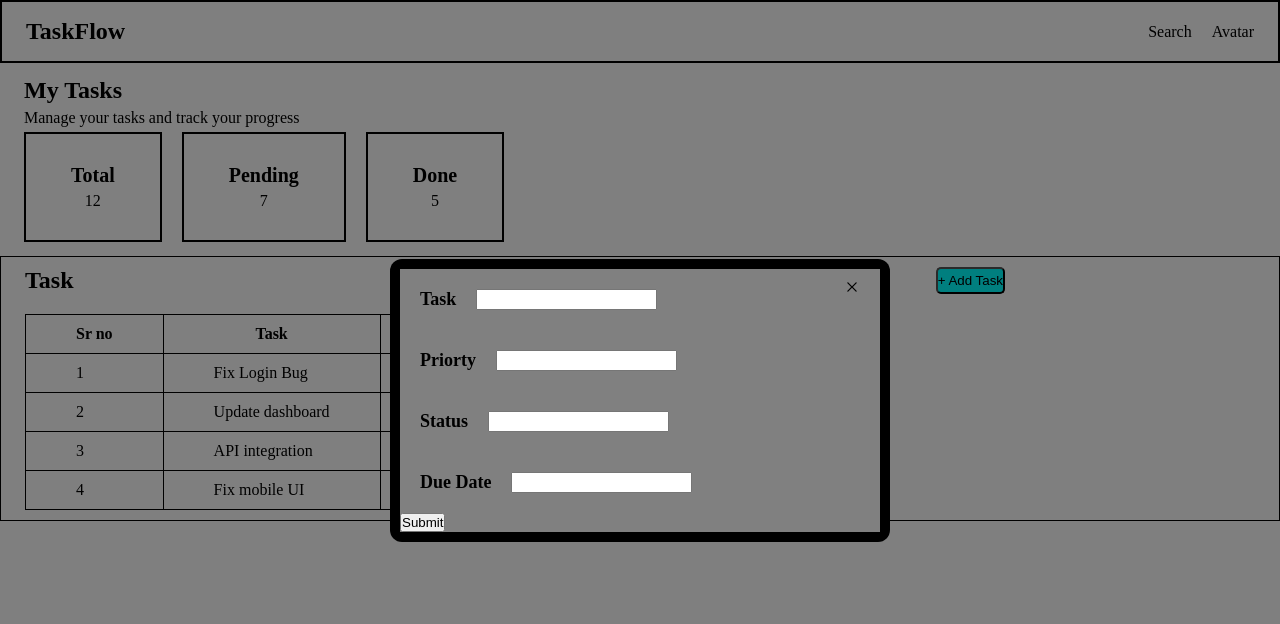
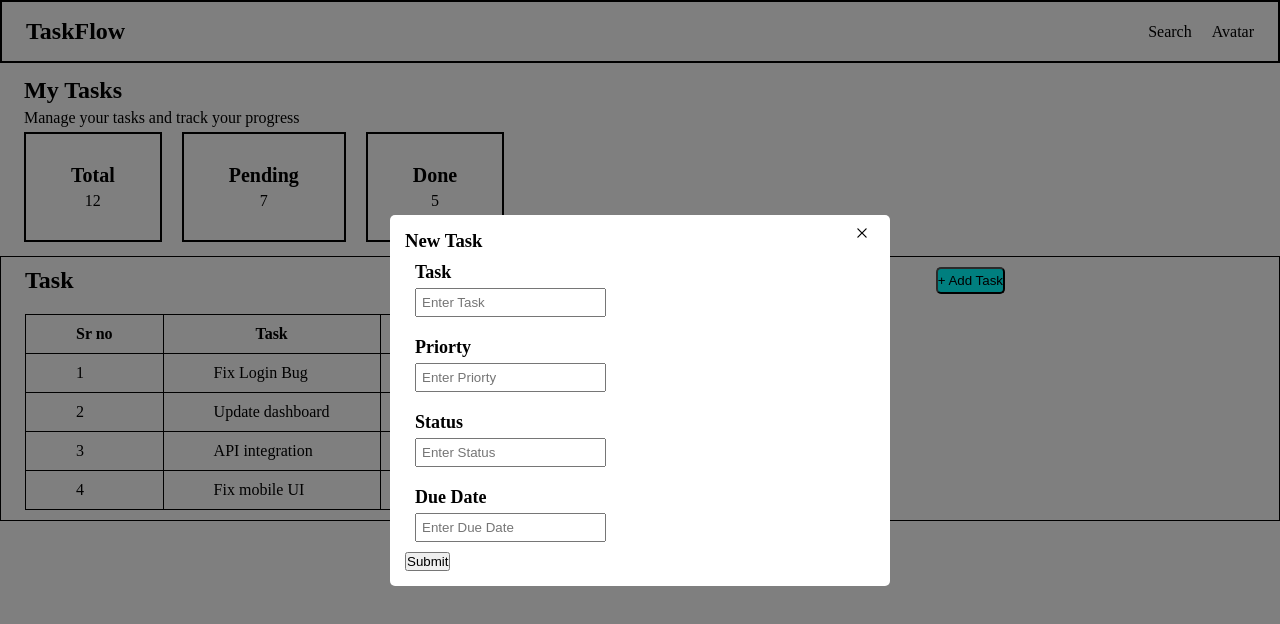
Before and after one commit to ankitdotdev/React-Basic-Foundation, a React (Vite) app in the folder Challenge 2/challenge-2/: page / in a window 1280 px wide. Both pictures are taken after a click on the button "+ Add Task". Shown: the top 624 px of the page. Built offline with nearby package versions, Linux system fonts and the light colour scheme.

Commit message:
feat(task): optimze task form component

```diff
--- /dev/null
+++ b/Challenge 2/challenge-2/src/component/input/InputField.module.css
@@ -0,0 +1,11 @@
+.inputContainer {
+  display: flex;
+  flex-direction: column;
+  gap: 5px;
+  padding: 10px;
+}
+
+.inputField {
+  padding: 5px;
+  width: 100%;
+}
--- /dev/null
+++ b/Challenge 2/challenge-2/src/component/input/InputField.tsx
@@ -0,0 +1,41 @@
+import { useState, type ChangeEvent } from "react";
+
+interface InputFieldProps {
+  type: "text" | "textarea";
+  label: string;
+  name: string;
+  onChange: (key: string, e: ChangeEvent<HTMLInputElement>) => void;
+  placeholder?: string;
+}
+import styles from "./InputField.module.css";
+const InputField: React.FC<InputFieldProps> = ({
+  type,
+  label,
+  onChange,
+  name,
+  placeholder,
+}) => {
+  const [field, setField] = useState<string>("");
+
+  const handleChange = (e: ChangeEvent<HTMLInputElement>) => {
+    const value = e.target.value;
+    setField(value);
+    onChange(name, e);
+  };
+
+  return (
+    <div className={`${styles.inputContainer}`}>
+      <label>{label}</label>
+      <input
+        type={type}
+        id={field}
+        value={field}
+        onChange={(e) => handleChange(e)}
+        placeholder={placeholder || `Enter ${label}`}
+        className={`${styles.inputField}`}
+      />
+    </div>
+  );
+};
+
+export default InputField;
--- a/Challenge 2/challenge-2/src/module/task/dashboard/components/TaskForm.module.css
+++ b/Challenge 2/challenge-2/src/module/task/dashboard/components/TaskForm.module.css
@@ -1,18 +1,13 @@
 .container {
-  background-color: gray;
+  background-color: white;
   position: relative;
+  padding: 15px;
+  border-radius: 5px;
 }
 
 label {
   font-size: 18px;
   font-weight: bold;
-}
-
-.fields {
-  display: flex;
-  justify-content: flex-start;
-  padding: 20px;
-  gap: 20px;
 }
 
 .cross {
@@ -54,3 +49,9 @@ label {
   border-color: transparent;
   border-right-color: black;
 }
+
+.formInputs {
+  display: flex;
+  flex-direction: column;
+  align-items: start;
+}
--- a/Challenge 2/challenge-2/src/module/task/dashboard/components/TaskForm.tsx
+++ b/Challenge 2/challenge-2/src/module/task/dashboard/components/TaskForm.tsx
@@ -3,13 +3,14 @@ import { RxCross2 } from "react-icons/rx";
 
 import taskForm from "./TaskForm.module.css";
 import type { Tasks } from "../types/Tasks";
+import InputField from "../../../../component/input/InputField";
 
 interface TasFormProps {
   onClick: (tasks: Tasks) => void;
   onClose: () => void;
 }
 
-const TaskForm: React.FC<TasFormProps> = ({ onClick ,onClose}) => {
+const TaskForm: React.FC<TasFormProps> = ({ onClick, onClose }) => {
   const [task, setTasks] = useState<Tasks>({
     id: 0,
     name: "",
@@ -47,13 +48,14 @@ const TaskForm: React.FC<TasFormProps> = ({ onClick ,onClose}) => {
   };
   return (
     <div className={`${taskForm.container}`}>
+      <h3>New Task</h3>
       <form onSubmit={handleSubmit}>
         <div className={`${taskForm.cross}`} onClick={() => onClose()}>
           <span className={`${taskForm.tooltip}`}>Close</span>
           <RxCross2 />
         </div>
-        <div>
-          <div className={`${taskForm.fields}`}>
+        <div className={`${taskForm.formInputs}`}>
+          {/* <div className={`${taskForm.fields}`}>
             <label htmlFor="">Task</label>
             <input
               type="text"
@@ -62,40 +64,34 @@ const TaskForm: React.FC<TasFormProps> = ({ onClick ,onClose}) => {
               onChange={(e) => handleChange("name", e)}
               className={`${taskForm.inputField}`}
             />
-          </div>
+          </div> */}
+          <InputField
+            label="Task"
+            type="text"
+            name={"name"}
+            onChange={(field, e) => handleChange(field, e)}
+          />
 
-          <div className={`${taskForm.fields}`}>
-            <label htmlFor="">Priorty</label>
-            <input
+          <InputField
+            label="Priorty"
             type="text"
-              id="priorty"
-              value={task.priorty}
-              onChange={(e) => handleChange("priorty", e)}
-              className={`${taskForm.inputField}`}
+            name={"priorty"}
+            onChange={(field, e) => handleChange(field, e)}
           />
-          </div>
 
-          <div className={`${taskForm.fields}`}>
-            <label htmlFor="">Status</label>
-            <input
+          <InputField
+            label="Status"
             type="text"
-              id="status"
-              value={task.status}
-              onChange={(e) => handleChange("status", e)}
-              className={`${taskForm.inputField}`}
+            name={"status"}
+            onChange={(field, e) => handleChange(field, e)}
           />
-          </div>
 
-          <div className={`${taskForm.fields}`}>
-            <label htmlFor="">Due Date</label>
-            <input
+          <InputField
+            label="Due Date"
             type="text"
-              id="status"
-              value={task.dueDate}
-              onChange={(e) => handleChange("dueDate", e)}
-              className={`${taskForm.inputField}`}
+            name={"dueDate"}
+            onChange={(field, e) => handleChange(field, e)}
           />
-          </div>
         </div>
 
         <button>Submit</button>
--- a/Challenge 2/challenge-2/src/module/task/dashboard/task.dashboard.module.css
+++ b/Challenge 2/challenge-2/src/module/task/dashboard/task.dashboard.module.css
@@ -66,11 +66,10 @@
   display: flex;
   justify-content: center;
   align-items: center;
+  padding: 24px;
 }
 
 .modelContent {
-  background-color: black;
-  padding: 10px;
   border-radius: 12px;
   width: 90%;
   max-width: 500px;
```
Lines whose indentation alone changed are shown as unchanged.
